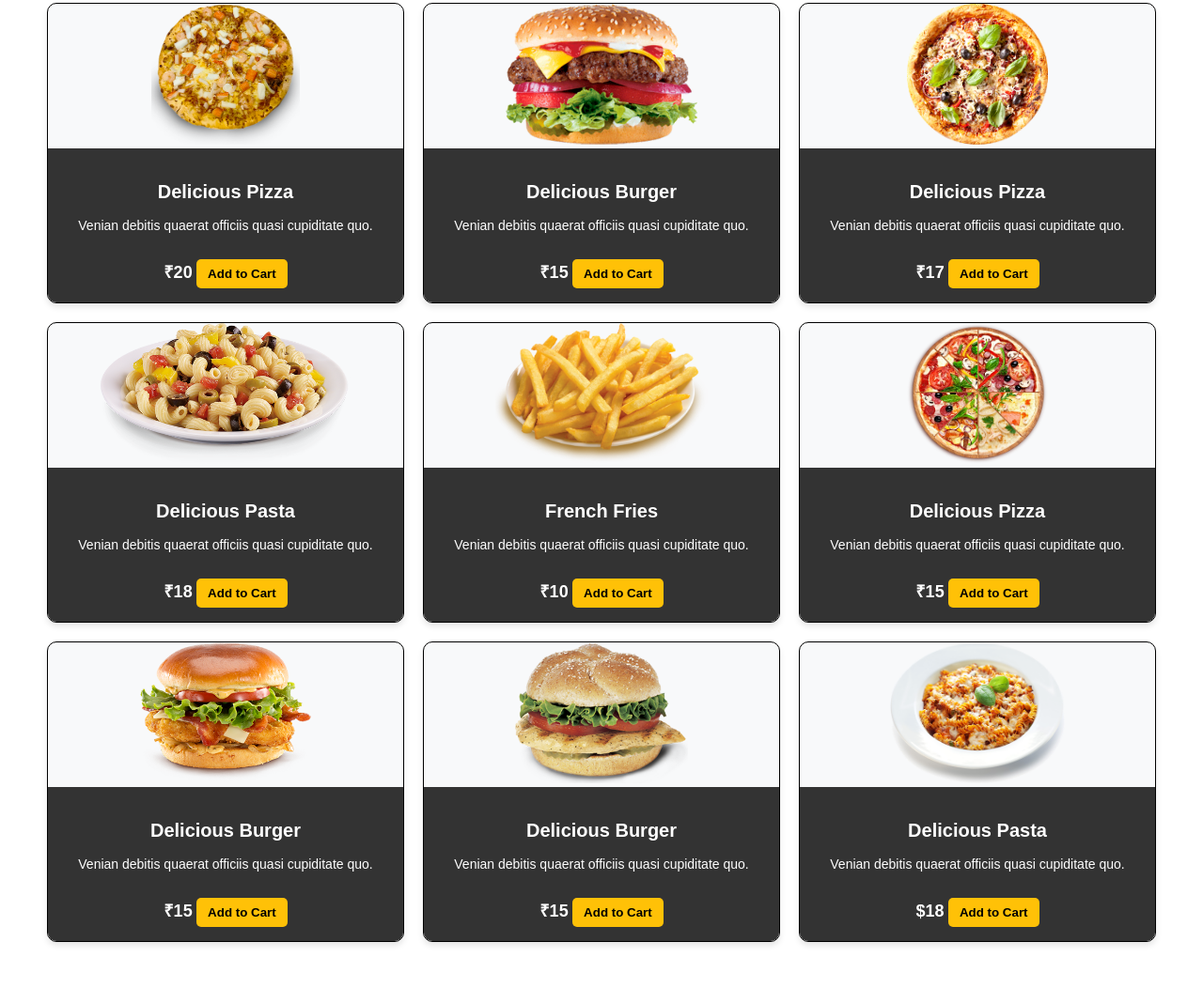
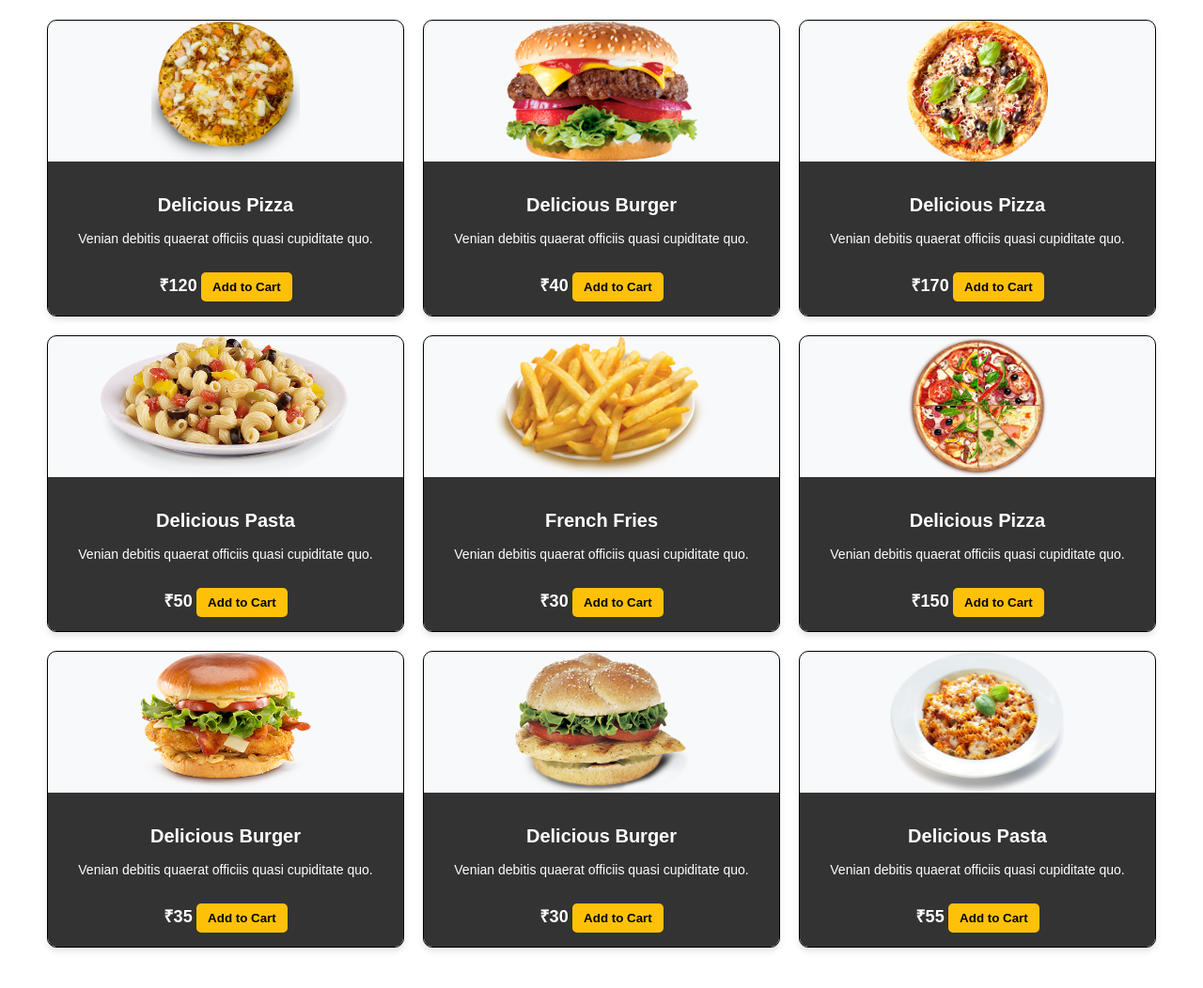
Before and after one commit to adityajena07/menu_card_1, a plain HTML site: page index.html in a window 1280 px wide. Shown: the part 278-1330 px from the top of the page at 94% size. Drawn offline with Linux system fonts and the light colour scheme.

Commit message:
Update index.html

```diff
--- a/index.html
+++ b/index.html
@@ -1,4 +1,4 @@
-<!DOCTYPE html>
+se<!DOCTYPE html>
 <html lang="en">
 
 <head>
@@ -35,7 +35,7 @@
                 <div class="menu-item-content">
                     <h3>Delicious Pizza</h3>
                     <p>Venian debitis quaerat officiis quasi cupiditate quo.</p>
-                    <span class="price">&#8377;20</span>
+                    <span class="price">&#8377;120</span>
                     <button>Add to Cart</button>
                 </div>
             </div>
@@ -44,7 +44,7 @@
                 <div class="menu-item-content">
                     <h3>Delicious Burger</h3>
                     <p>Venian debitis quaerat officiis quasi cupiditate quo.</p>
-                    <span class="price">&#8377;15</span>
+                    <span class="price">&#8377;40</span>
                     <button>Add to Cart</button>
                 </div>
             </div>
@@ -53,7 +53,7 @@
                 <div class="menu-item-content">
                     <h3>Delicious Pizza</h3>
                     <p>Venian debitis quaerat officiis quasi cupiditate quo.</p>
-                    <span class="price">&#8377;17</span>
+                    <span class="price">&#8377;170</span>
                     <button>Add to Cart</button>
                 </div>
             </div>
@@ -62,7 +62,7 @@
                 <div class="menu-item-content">
                     <h3>Delicious Pasta</h3>
                     <p>Venian debitis quaerat officiis quasi cupiditate quo.</p>
-                    <span class="price">&#8377;18</span>
+                    <span class="price">&#8377;50</span>
                     <button>Add to Cart</button>
                 </div>
             </div>
@@ -71,7 +71,7 @@
                 <div class="menu-item-content">
                     <h3>French Fries</h3>
                     <p>Venian debitis quaerat officiis quasi cupiditate quo.</p>
-                    <span class="price">&#8377;10</span>
+                    <span class="price">&#8377;30</span>
                     <button>Add to Cart</button>
                 </div>
             </div>
@@ -80,7 +80,7 @@
                 <div class="menu-item-content">
                     <h3>Delicious Pizza</h3>
                     <p>Venian debitis quaerat officiis quasi cupiditate quo.</p>
-                    <span class="price">&#8377;15</span>
+                    <span class="price">&#8377;150</span>
                     <button>Add to Cart</button>
                 </div>
             </div>
@@ -89,7 +89,7 @@
                 <div class="menu-item-content">
                     <h3>Delicious Burger</h3>
                     <p>Venian debitis quaerat officiis quasi cupiditate quo.</p>
-                    <span class="price">&#8377;15</span>
+                    <span class="price">&#8377;35</span>
                     <button>Add to Cart</button>
                 </div>
             </div>
@@ -98,7 +98,7 @@
                 <div class="menu-item-content">
                     <h3>Delicious Burger</h3>
                     <p>Venian debitis quaerat officiis quasi cupiditate quo.</p>
-                    <span class="price">&#8377;15</span>
+                    <span class="price">&#8377;30</span>
                     <button>Add to Cart</button>
                 </div>
             </div>
@@ -107,7 +107,7 @@
                 <div class="menu-item-content">
                     <h3>Delicious Pasta</h3>
                     <p>Venian debitis quaerat officiis quasi cupiditate quo.</p>
-                    <span class="price">$18</span>
+                    <span class="price">&#8377;55</span>
                     <button>Add to Cart</button>
                 </div>
             </div>
```
